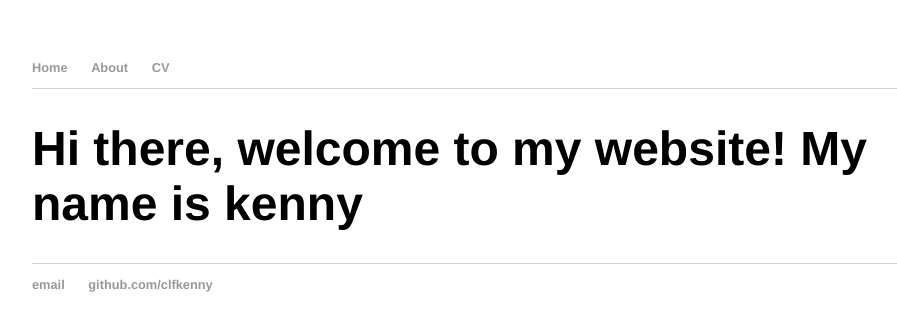
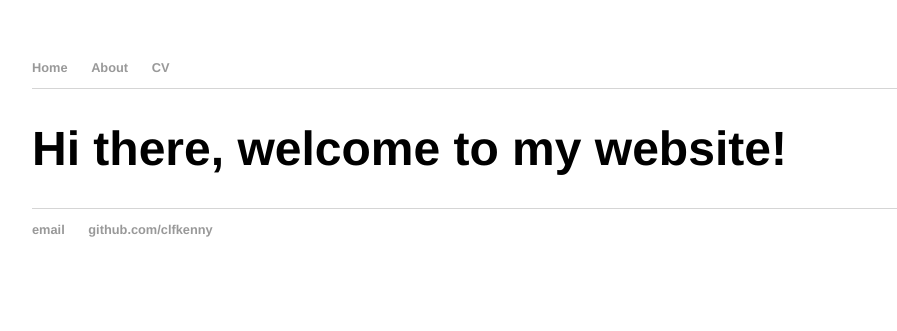
Before and after one commit to clfkenny/clfkenny.github.io, a Jekyll site: the page built from index.md, in a window 1280 px wide. Shown: the top 331 px of the page, without its empty margins (160-1057 px from the left). Built offline with Jekyll 4.4.1, drawn with Linux system fonts in a browser that asks for light colours.

Commit message:
Update index.md

```diff
--- a/index.md
+++ b/index.md
@@ -3,5 +3,5 @@ layout: default
 title: Kenny Lov
 ---
 <div class='blurb'>
-	<h1>Hi there, welcome to my website! My name is kenny</h1>
+	<h1>Hi there, welcome to my website!</h1>
 </div>
```
